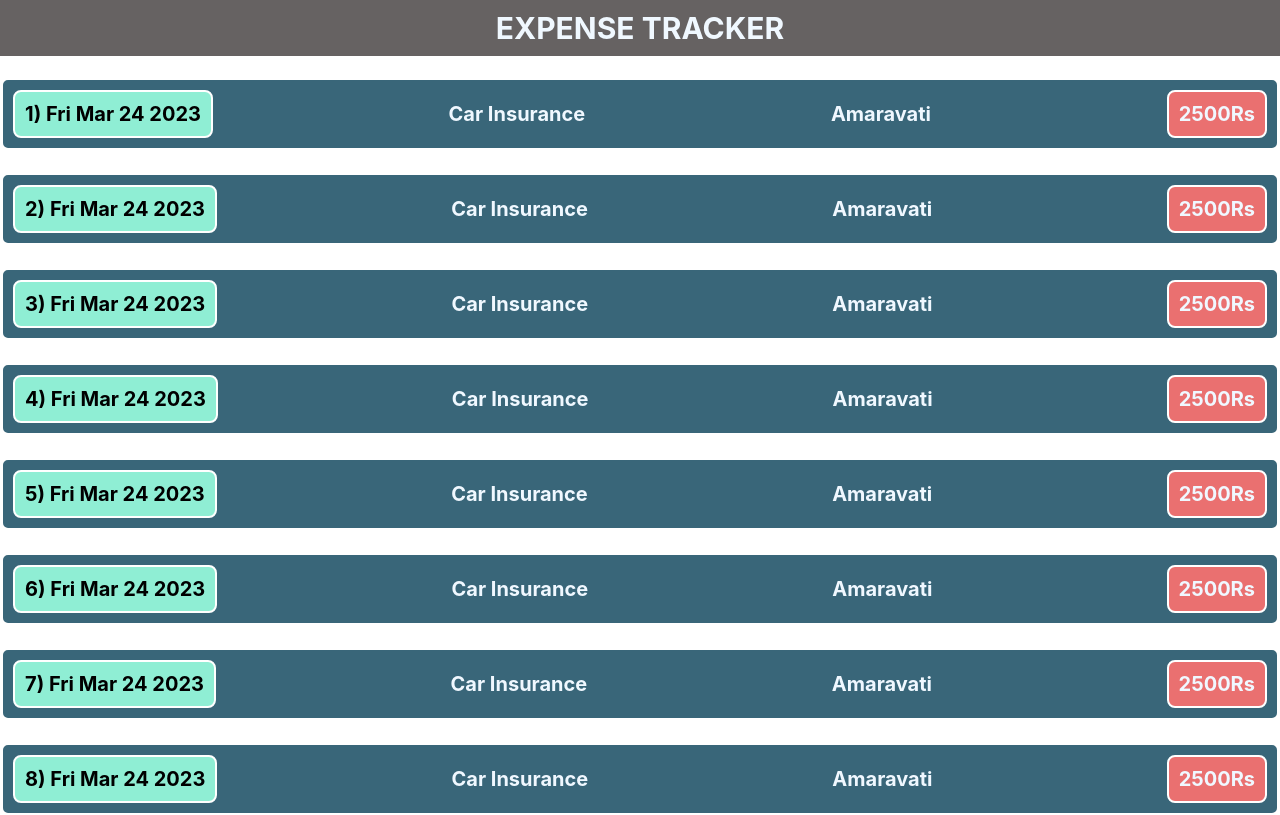
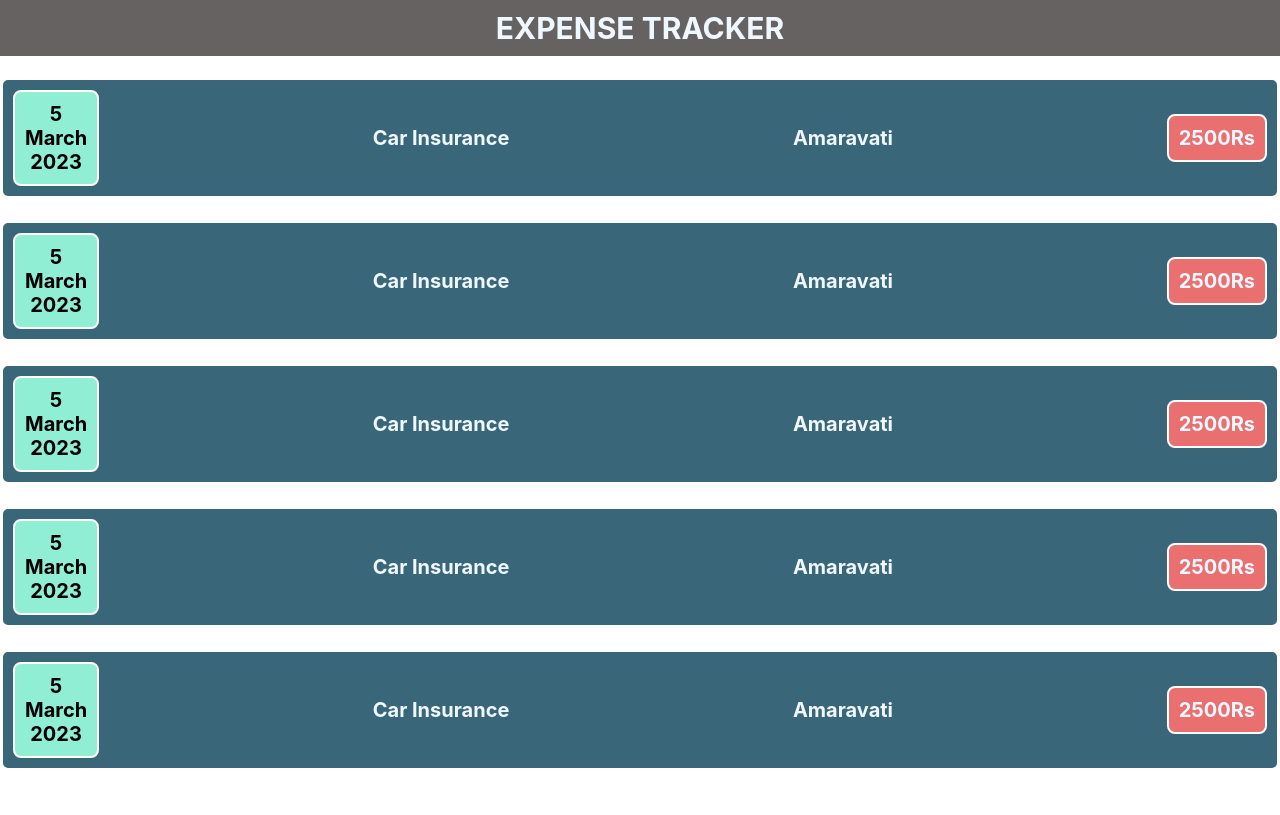
Before and after one commit to shubh532/react-app, a React (Create React App) app: page / in a window 1280 px wide. Shown: the top 815 px of the page. Built offline with nearby package versions, Linux system fonts and the light colour scheme.

Commit message:
seprate date component with its styling

```diff
--- a/src/App.js
+++ b/src/App.js
@@ -1,8 +1,7 @@
-import "./My Components/Expense.css";
 import ExpenseItem from "./My Components/ExpenseItem";
+
 function App() {
-  const expense = new Array(100).fill({
-    no:1,
+  const expense = new Array(5).fill({
     date: new Date(),
     title: "Car Insurance",
     location: "Amaravati",
@@ -12,7 +11,6 @@ function App() {
     <div className="App">
       <div className="heading-container">EXPENSE TRACKER</div>
       {expense.map(item=>( <ExpenseItem
-        no={item.no++}
         date={item.date}
         title={item.title}
         location={item.location}
--- /dev/null
+++ b/src/My Components/Date.css
@@ -0,0 +1,11 @@
+.date {
+    margin: 10px;
+    padding: 10px;
+    font-weight: bold;
+    font-size: 20px;
+    color: #000000;
+    border: 2px solid white;
+    border-radius: 8px;
+    background-color: #8feed4;
+    text-align: center;
+  }
--- /dev/null
+++ b/src/My Components/Date.js
@@ -0,0 +1,15 @@
+import './Date.css'
+function Date(props){
+    const date=props.date.getDay();
+    const month=props.date.toLocaleString('en-IN',{month:'long'});
+    const year=props.date.getFullYear();
+    return(
+        <div className="date">
+            <div>{date}</div>
+            <div>{month}</div>
+            <div>{year}</div>
+        </div>
+    )
+}
+
+export default Date;
--- a/src/My Components/Expense.css
+++ b/src/My Components/Expense.css
@@ -20,17 +20,6 @@ body {
   margin-top: 21px;
   color: aliceblue;
 }
-.date {
-  margin: 10px;
-  padding: 10px;
-  font-weight: bold;
-  font-size: 20px;
-  color: #000000;
-  border: 2px solid white;
-  border-radius: 8px;
-  background-color: #8feed4;
-
-}
 .expense {
   margin: 10px;
   padding: 10px;
--- a/src/My Components/ExpenseItem.js
+++ b/src/My Components/ExpenseItem.js
@@ -1,7 +1,9 @@
+import Date from "./Date"
+import "./Expense.css";
 function ExpenseItem(props) {
   return (
       <div className="expenseIem-container">
-        <div className="date">{props.no}) {props.date.toDateString()}</div>
+        <Date date={props.date}></Date>
         <div className="expense">{props.title}</div>
         <div className="location">{props.location}</div>
         <div className="amount">{props.amount}</div>
```
